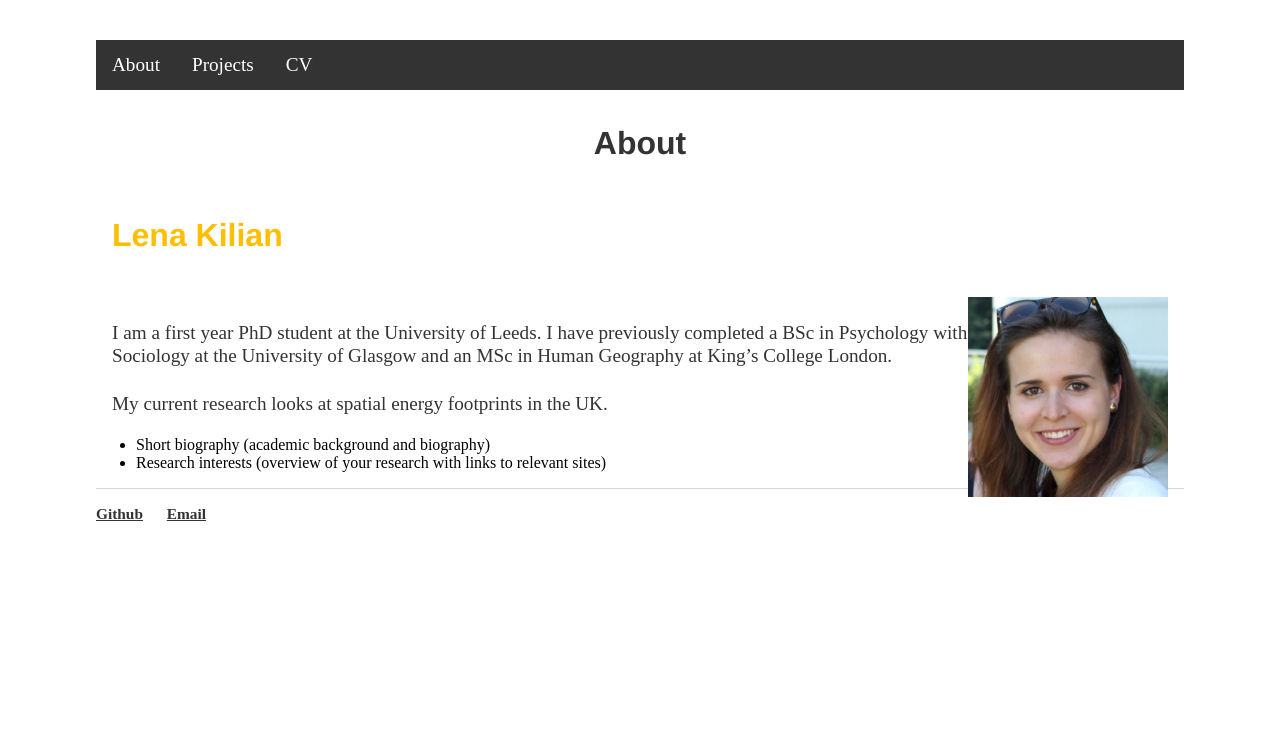
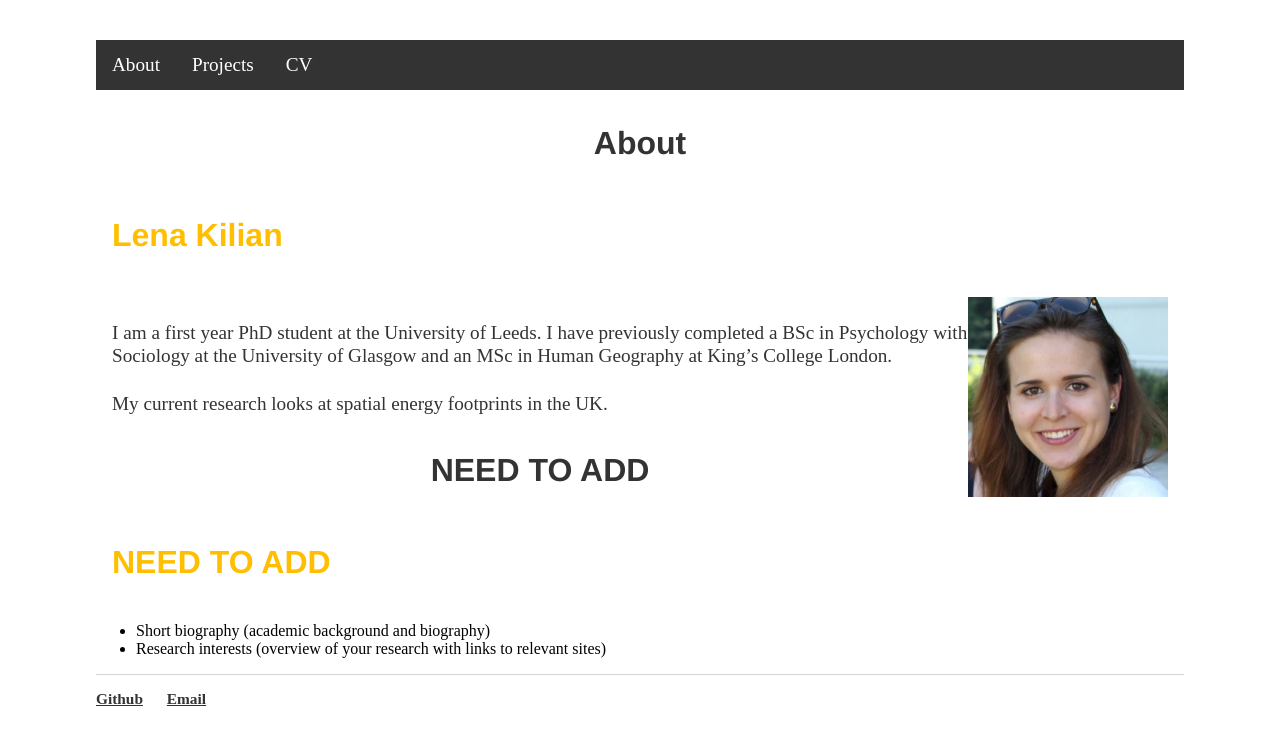
Before and after one commit to lena-kilian/lena-kilian.github.io, a Jekyll site: the page built from index.md, in a window 1280 px wide. Shown: the top 745 px of the page. Built offline with Jekyll 4.4.1, drawn with Linux system fonts in a browser that asks for light colours; our own code applies the rules of GitHub Pages for plain Markdown files.

Commit message:
Update index.md

```diff
--- a/index.md
+++ b/index.md
@@ -9,5 +9,7 @@ I am a first year PhD student at the University of Leeds. I have previously comp
 My current research looks at spatial energy footprints in the UK.
 
 
+# NEED TO ADD
+## NEED TO ADD
 - Short biography (academic background and biography)
 - Research interests (overview of your research with links to relevant sites)
```
